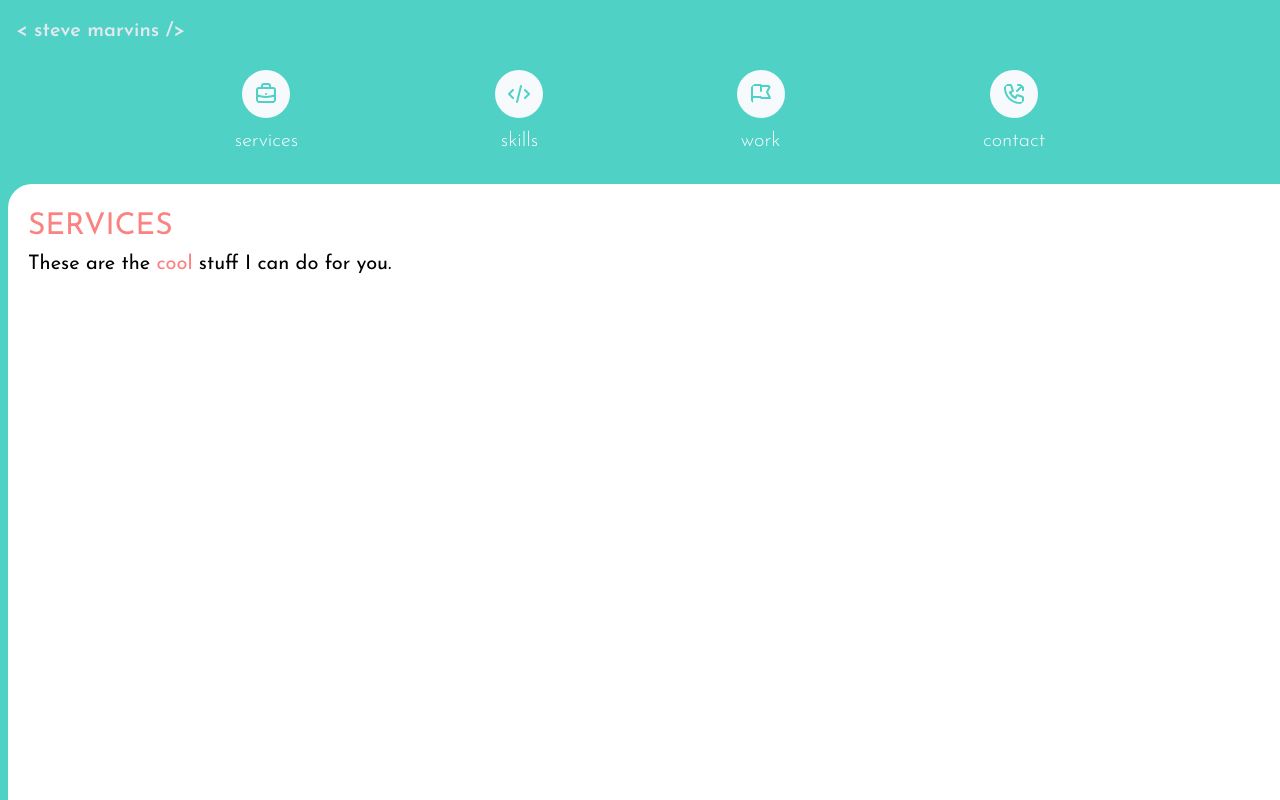
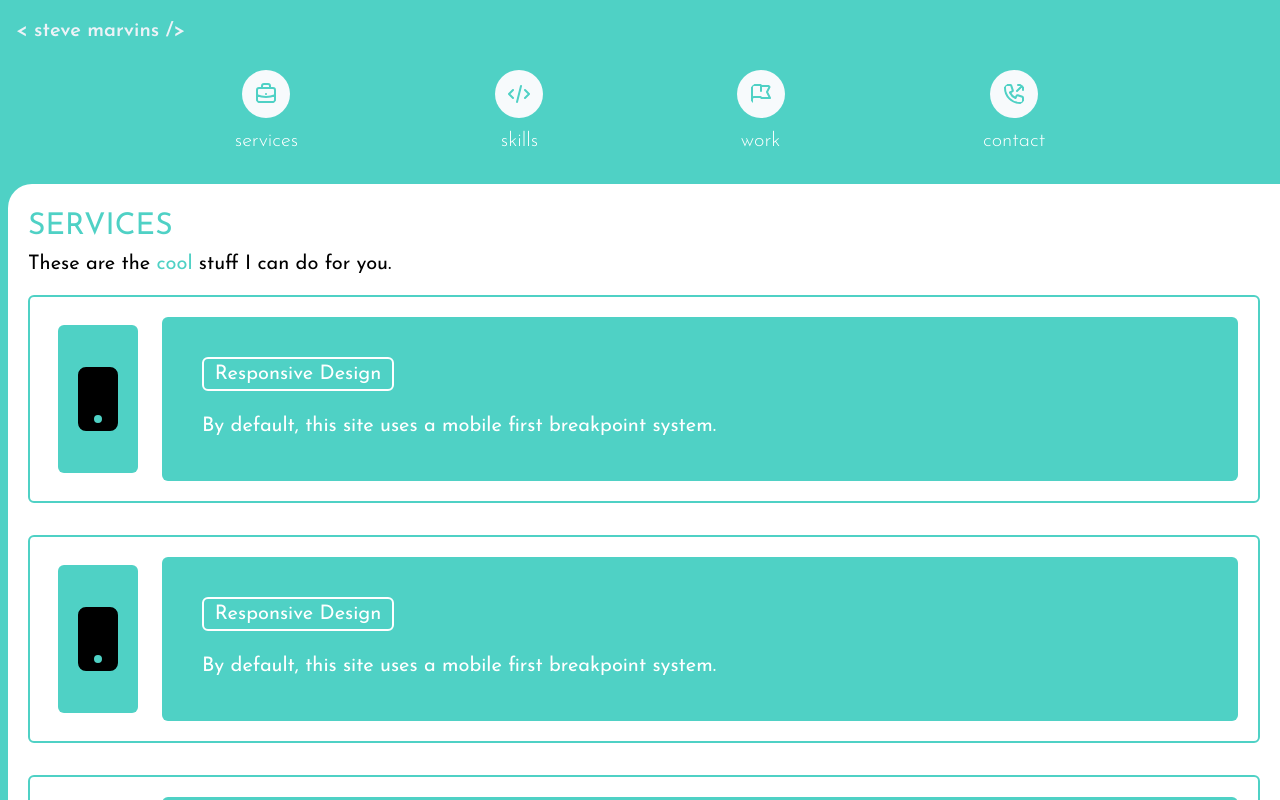
Before and after one commit to smarvins/Personal-Website, a React (Create React App) app: page /services in a window 1280 px wide. Built offline with nearby package versions, Linux system fonts and the light colour scheme.

Commit message:
inner scroll for container

```diff
--- a/src/components/Services.js
+++ b/src/components/Services.js
@@ -5,17 +5,59 @@ import Navbar from './navbar';
 
 function Services() {
   return (
-    <div class="flex flex-col font-body h-screen bg-red-400 sm:bg-green-400 md:bg-blue-400 lg:bg-pink-400 xl:bg-teal-400">
+    <div className="flex flex-col font-body h-screen bg-red-400 sm:bg-green-400 md:bg-blue-400 lg:bg-pink-400 xl:bg-teal-400">
       <div>
-        <p class="font-semibold text-xl p-4 text-gray-300">&lt; steve marvins /&gt;</p>
+        <p className="font-semibold text-xl p-4 text-gray-200">&lt; steve marvins /&gt;</p>
       </div>
-      <div class="flex-initial">
+      <div className="flex-initial">
         <Navbar/>
       </div>
-      <div class="flex-auto bg-white rounded-tl-3xl p-5 ml-2">
-        <p class="text-3xl text-red-400">SERVICES</p>
-        <p class="text-xl">These are the <span class="text-red-400">cool</span> stuff I can do for you.</p>
+      <div className="flex-auto bg-white rounded-tl-3xl p-5 ml-2 overflow-hidden">
+        <p className="text-3xl text-red-400 sm:text-green-400 md:text-blue-400 lg:text-pink-400 xl:text-teal-400">SERVICES</p>
+        <p className="text-xl">These are the <span className="text-red-400 sm:text-green-400 md:text-blue-400 lg:text-pink-400 xl:text-teal-400">cool</span> stuff I can do for you.</p>
+        {/* Card section */}
+        <div className="overflow-y-auto h-screen mt-4">
+          <div className="md:flex border-2 border-red-400 sm:border-green-400 md:border-blue-400 lg:border-pink-400 xl:border-teal-400 rounded-md rounded-md p-5 mb-8">
+            <svg className="md:flex-initial sm:inline-block sm:w-20 w-12 m-2 bg-red-400 sm:bg-green-400 md:bg-blue-400 lg:bg-pink-400 xl:bg-teal-400 rounded-md mr-6" xmlns="http://www.w3.org/2000/svg" viewBox="0 0 20 20" fill="currentColor">
+              <path fill-rule="evenodd" d="M7 2a2 2 0 00-2 2v12a2 2 0 002 2h6a2 2 0 002-2V4a2 2 0 00-2-2H7zm3 14a1 1 0 100-2 1 1 0 000 2z" clip-rule="evenodd" />
+            </svg>
+            <div class="md:flex-auto sm:inline-block md:bg-blue-400 lg:bg-pink-400 xl:bg-teal-400 md:p-10 rounded-md">
+              <p class="md:mb-5 w-48 md:text-center text-red-400 sm:text-green-400 md:text-white md:border-2 md:border-white rounded-md text-xl">Responsive Design</p>
+              <p className=" text-xl md:text-white">By default, this site uses a mobile first breakpoint system.</p>
+            </div>
+          </div>
 
+          <div className="md:flex border-2 border-red-400 sm:border-green-400 md:border-blue-400 lg:border-pink-400 xl:border-teal-400 rounded-md rounded-md p-5 mb-8">
+            <svg className="md:flex-initial sm:inline-block sm:w-20 w-12 m-2 bg-red-400 sm:bg-green-400 md:bg-blue-400 lg:bg-pink-400 xl:bg-teal-400 rounded-md mr-6" xmlns="http://www.w3.org/2000/svg" viewBox="0 0 20 20" fill="currentColor">
+              <path fill-rule="evenodd" d="M7 2a2 2 0 00-2 2v12a2 2 0 002 2h6a2 2 0 002-2V4a2 2 0 00-2-2H7zm3 14a1 1 0 100-2 1 1 0 000 2z" clip-rule="evenodd" />
+            </svg>
+            <div class="md:flex-auto sm:inline-block md:bg-blue-400 lg:bg-pink-400 xl:bg-teal-400 md:p-10 rounded-md">
+              <p class="md:mb-5 w-48 md:text-center text-red-400 sm:text-green-400 md:text-white md:border-2 md:border-white rounded-md text-xl">Responsive Design</p>
+              <p className=" text-xl md:text-white">By default, this site uses a mobile first breakpoint system.</p>
+            </div>
+          </div>
+
+          <div className="md:flex border-2 border-red-400 sm:border-green-400 md:border-blue-400 lg:border-pink-400 xl:border-teal-400 rounded-md rounded-md p-5 mb-8">
+            <svg className="md:flex-initial sm:inline-block sm:w-20 w-12 m-2 bg-red-400 sm:bg-green-400 md:bg-blue-400 lg:bg-pink-400 xl:bg-teal-400 rounded-md mr-6" xmlns="http://www.w3.org/2000/svg" viewBox="0 0 20 20" fill="currentColor">
+              <path fill-rule="evenodd" d="M7 2a2 2 0 00-2 2v12a2 2 0 002 2h6a2 2 0 002-2V4a2 2 0 00-2-2H7zm3 14a1 1 0 100-2 1 1 0 000 2z" clip-rule="evenodd" />
+            </svg>
+            <div class="md:flex-auto sm:inline-block md:bg-blue-400 lg:bg-pink-400 xl:bg-teal-400 md:p-10 rounded-md">
+              <p class="md:mb-5 w-48 md:text-center text-red-400 sm:text-green-400 md:text-white md:border-2 md:border-white rounded-md text-xl">Responsive Design</p>
+              <p className=" text-xl md:text-white">By default, this site uses a mobile first breakpoint system.</p>
+            </div>
+          </div>
+
+          <div className="md:flex border-2 border-red-400 sm:border-green-400 md:border-blue-400 lg:border-pink-400 xl:border-teal-400 rounded-md rounded-md p-5 mb-12">
+            <svg className="md:flex-initial sm:inline-block sm:w-20 w-12 m-2 bg-red-400 sm:bg-green-400 md:bg-blue-400 lg:bg-pink-400 xl:bg-teal-400 rounded-md mr-6" xmlns="http://www.w3.org/2000/svg" viewBox="0 0 20 20" fill="currentColor">
+              <path fill-rule="evenodd" d="M7 2a2 2 0 00-2 2v12a2 2 0 002 2h6a2 2 0 002-2V4a2 2 0 00-2-2H7zm3 14a1 1 0 100-2 1 1 0 000 2z" clip-rule="evenodd" />
+            </svg>
+            <div class="md:flex-auto sm:inline-block md:bg-blue-400 lg:bg-pink-400 xl:bg-teal-400 md:p-10 rounded-md">
+              <p class="md:mb-5 w-48 md:text-center text-red-400 sm:text-green-400 md:text-white md:border-2 md:border-white rounded-md text-xl">Responsive Design</p>
+              <p className=" text-xl md:text-white">By default, this site uses a mobile first breakpoint system.</p>
+            </div>
+          </div>
+
+        </div>
         <div>
         </div>
       </div>
```
